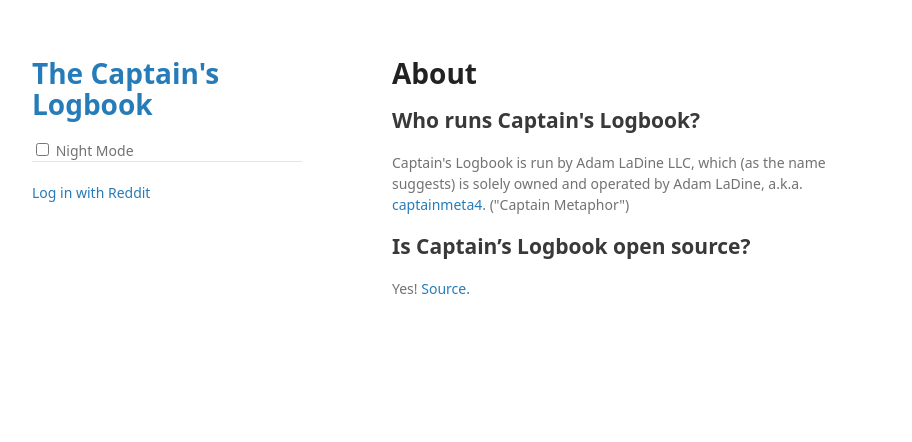
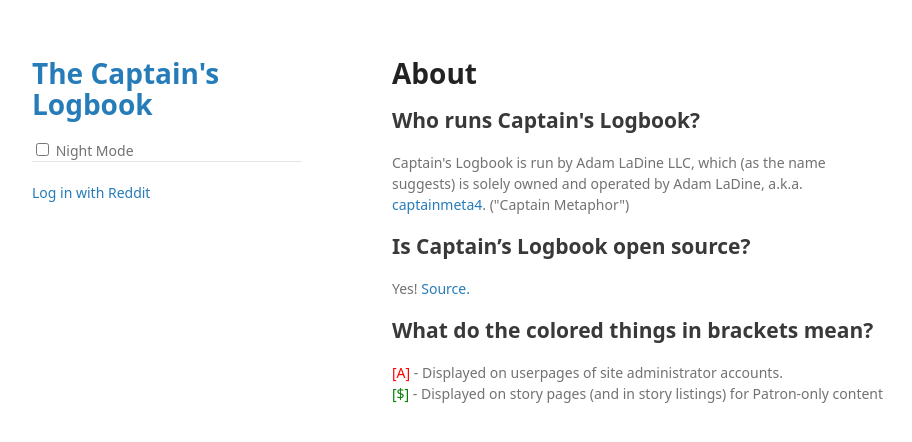
Before and after one commit to captainmeta4/captainsjournal, a Flask app: template templates/info/about.html in a window 1280 px wide. Shown: the top 442 px of the page, without its empty margins (178-1090 px from the left). Run offline with Flask 2, Linux system fonts and the light colour scheme; the template is opened without the code that fills it, so the values that code supplies are empty; parts of the project's set-up code (start-up, migrations or seed data) failed here and were passed over; some libraries are stand-ins or nearby versions.

Commit message:
Update about.html

```diff
--- a/templates/info/about.html
+++ b/templates/info/about.html
@@ -8,6 +8,11 @@
 <h1>About</h1>
 <h2>Who runs Captain's Logbook?</h2>
 <p>Captain's Logbook is run by Adam LaDine LLC, which (as the name suggests) is solely owned and operated by Adam LaDine, a.k.a. <a href="/u/captainmeta4">captainmeta4</a>. ("Captain Metaphor")</p>
+
 <h2>Is Captain’s Logbook open source?</h2>
 <p>Yes! <a href="https://github.com/captainmeta4/captainslogbook">Source.</a></p>
+
+<h2>What do the colored things in brackets mean?</h2>
+<p><span class="red">[A]</span> - Displayed on userpages of site administrator accounts.<br>
+<span class="green">[$]</span> - Displayed on story pages (and in story listings) for Patron-only content</p>
 {% endblock %}
```
